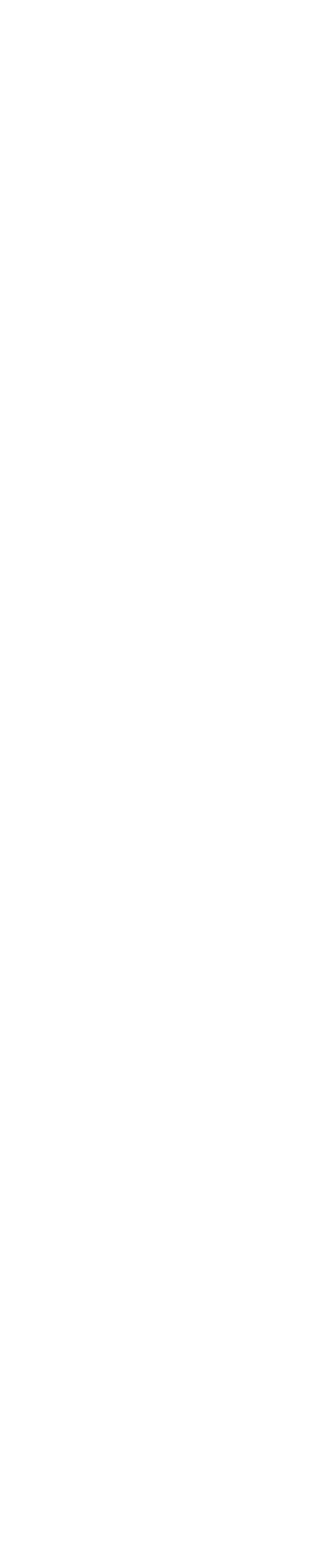
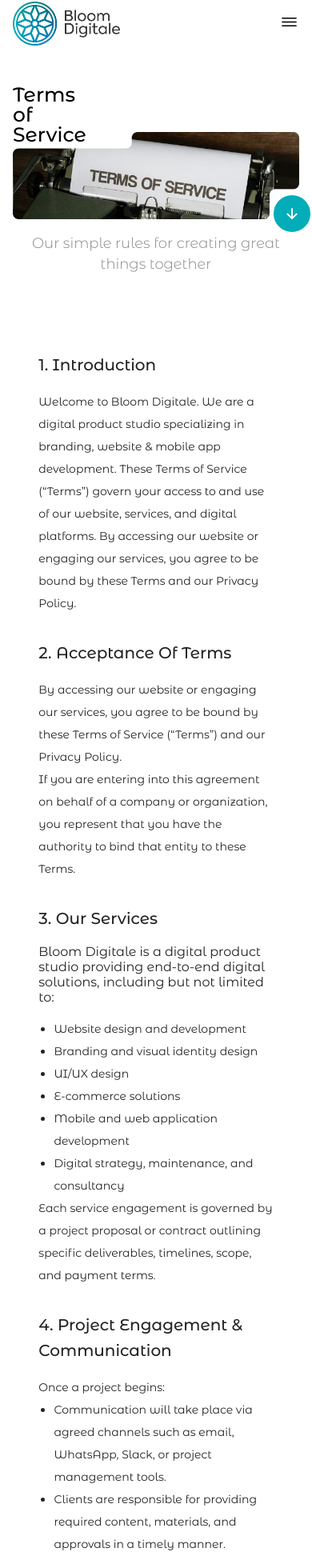
Before and after one commit to Yole-dev/bloom-revamped, a React (Create React App) app: page /terms_of_service in a window 390 px wide. Before the commit this address had no page. Shown: the part 14-1964 px from the top of the page at 80% size. Before the commit the page ends 844 px from the top, so only its background shows below. Built offline with nearby package versions, Linux system fonts and the light colour scheme.

Commit message:
Done creating all newly added pages and made them responsive, moving on to review all prior changes made

```diff
--- a/src/App.js
+++ b/src/App.js
@@ -13,6 +13,7 @@ import MobileAppDevelopment from "./pages/MobileAppDevelopment";
 import UiUx from "./pages/UiUx";
 import Ecommerce from "./pages/Ecommerce";
 import PrivacyPolicy from "./pages/PrivacyPolicy";
+import TermsOfService from "./pages/TermsOfService";
 
 // Temproarily removed this page because it's currently not needed
 // import RequestACall from "./pages/RequestACall";
@@ -133,6 +134,15 @@ export default function App() {
               }
             />
 
+            <Route
+              path="/terms_of_service"
+              element={
+                <Layout>
+                  <TermsOfService />
+                </Layout>
+              }
+            />
+
             {/* Temproarily removed this page route because it's currently not needed */}
 
             {/* <Route
--- a/src/components/Layout.js
+++ b/src/components/Layout.js
@@ -344,7 +344,7 @@ function FooterCopyrightText() {
       </span>
       <span>
         All rights reserved <Link to="/privacy_policy">Privacy policy</Link>,
-        Terms of service.
+        <Link to="/terms_of_service">Terms of service</Link> .
       </span>
     </p>
   );
--- a/src/index.css
+++ b/src/index.css
@@ -1447,7 +1447,7 @@ textarea:focus {
 
 .bloom-policy > div > p > ul {
   list-style-type: disc;
-  margin-left: 0.7rem;
+  margin-left: 1.2rem;
 }
 
 .bloom-policy > div > p > ul li span {
@@ -1472,7 +1472,7 @@ textarea:focus {
 }
 
 .contact-us-header > p {
-  width: 266px;
+  width: 505px;
   align-self: end;
   font-size: 18px;
   font-weight: 300;
--- /dev/null
+++ b/src/pages/TermsOfService.js
@@ -0,0 +1,290 @@
+// imported animation components
+import PageAnimation from "../components/PageAnimation";
+import ComponentAnimation from "../components/ComponentAnimation";
+
+// imported page components
+import CircleButton from "../components/Circlebtn";
+
+// imported page image
+import image1 from "../assets/terms_of_service/termsImage1.png";
+
+export default function TermsOfService() {
+  return (
+    <PageAnimation className="contact-us-container">
+      <HeaderSection />
+      <MainSection />
+    </PageAnimation>
+  );
+}
+
+function HeaderSection() {
+  return (
+    <ComponentAnimation className="contact-us-header">
+      <p>Our simple rules for creating great things together</p>
+
+      <div className="contact-us-hero">
+        <p>Terms of Service</p>
+        <img src={image1} alt="" />
+        <CircleButton
+          fontSize={30}
+          height={100}
+          width={101}
+          className="contact-us-hero-circle"
+        >
+          <ion-icon name="arrow-down-outline"></ion-icon>
+        </CircleButton>
+      </div>
+    </ComponentAnimation>
+  );
+}
+
+function MainSection() {
+  return (
+    <ComponentAnimation className="bloom-policy">
+      <div>
+        <p>1. introduction</p>
+
+        <p>
+          Welcome to Bloom Digitale. We are a digital product studio
+          specializing in branding, website & mobile app development. These
+          Terms of Service (“Terms”) govern your access to and use of our
+          website, services, and digital platforms. By accessing our website or
+          engaging our services, you agree to be bound by these Terms and our
+          Privacy Policy.
+        </p>
+      </div>
+
+      <div>
+        <p>2. Acceptance of Terms </p>
+
+        <p>
+          By accessing our website or engaging our services, you agree to be
+          bound by these Terms of Service (“Terms”) and our Privacy Policy.{" "}
+          <br />
+          If you are entering into this agreement on behalf of a company or
+          organization, you represent that you have the authority to bind that
+          entity to these Terms.
+        </p>
+      </div>
+
+      <div>
+        <p>3. our services</p>
+
+        <p>
+          Bloom Digitale is a digital product studio providing end-to-end
+          digital solutions, including but not limited to:
+        </p>
+
+        <p>
+          <ul>
+            <li>Website design and development</li>
+            <li>Branding and visual identity design</li>
+            <li>UI/UX design</li>
+            <li>E-commerce solutions</li>
+            <li>Mobile and web application development</li>
+            <li>Digital strategy, maintenance, and consultancy</li>
+          </ul>
+          Each service engagement is governed by a project proposal or contract
+          outlining specific deliverables, timelines, scope, and payment terms.
+        </p>
+      </div>
+
+      <div>
+        <p>4. project engagement & communication</p>
+
+        <p>
+          Once a project begins:
+          <ul>
+            <li>
+              Communication will take place via agreed channels such as email,
+              WhatsApp, Slack, or project management tools.
+            </li>
+            <li>
+              Clients are responsible for providing required content, materials,
+              and approvals in a timely manner.
+            </li>
+            <li>
+              Delays in feedback or content delivery may result in timeline
+              adjustments.
+            </li>
+          </ul>
+        </p>
+      </div>
+
+      <div>
+        <p>5. payments & refunds </p>
+
+        <p>
+          <ul>
+            <li>All fees are outlined in the approved proposal or invoice.</li>
+            <li>
+              A minimum 50% upfront payment is required before work begins,
+              unless otherwise stated.
+            </li>
+            <li>
+              The remaining balance is due upon project completion and before
+              final delivery or handover.
+            </li>
+            <li>
+              Payments are non-refundable once work has commenced, as time and
+              resources are immediately allocated.
+            </li>
+
+            <li>
+              If a project is paused or cancelled by the client, payment for all
+              completed work remains due.
+            </li>
+          </ul>
+        </p>
+      </div>
+
+      <div>
+        <p>6. intellectual property </p>
+
+        <p>
+          <ul>
+            <li>
+              All work created by Bloom Digitale remains our property until full
+              payment is received.
+            </li>
+            <li>
+              Upon full payment, ownership of the final approved deliverables
+              transfers to the client.
+            </li>
+
+            <li>
+              Bloom Digitale retains the right to display completed projects in
+              our portfolio or marketing materials unless otherwise agreed in
+              writing.
+            </li>
+          </ul>
+        </p>
+      </div>
+
+      <div>
+        <p>7. client responsibilities</p>
+
+        <p>
+          Clients agree to:
+          <ul>
+            <li>Provide accurate, complete, and timely information.</li>
+            <li>
+              Ensure they have the appropriate rights or licenses for all
+              materials supplied.
+            </li>
+            <li>
+              Review deliverables promptly and communicate feedback clearly.
+            </li>
+          </ul>
+          Bloom Digitale is not responsible for delays caused by incomplete
+          information or delayed responses from the client.
+        </p>
+      </div>
+
+      <div>
+        <p>8. revision & scope changes</p>
+
+        <p>
+          <ul>
+            <li>
+              Each project includes a defined number of revision rounds as
+              outlined in the proposal.
+            </li>
+
+            <li>
+              Requests beyond the agreed scope or revision limit may incur
+              additional fees.
+            </li>
+
+            <li>
+              Significant changes after design approval may be treated as a new
+              project.
+            </li>
+          </ul>
+        </p>
+      </div>
+
+      <div>
+        <p>9. third-Party tools & services</p>
+
+        <p>
+          We may use third-party platforms such as hosting providers, analytics
+          tools, or payment processors. Bloom Digitale is not responsible for:
+          <ul>
+            <li>
+              Downtime, errors, or service interruptions caused by third
+              parties.
+            </li>
+            <li>Changes to third-party pricing or terms.</li>
+          </ul>
+        </p>
+      </div>
+
+      <div>
+        <p>10. limitation of liability </p>
+
+        <p>
+          To the maximum extent permitted by law, Bloom Digitale shall not be
+          liable for:
+          <ul>
+            <li>Indirect, incidental, or consequential damages</li>
+            <li>Loss of profits, data, or business opportunities</li>
+            <li>Delays caused by circumstances beyond our control</li>
+          </ul>
+          Our total liability shall not exceed the amount paid for the specific
+          service giving rise to the claim.
+        </p>
+      </div>
+
+      <div>
+        <p>11. confidentiality</p>
+
+        <p>
+          All non-public information shared with us during a project will be
+          treated as confidential and will not be disclosed to third parties
+          except where required by law or necessary to complete the service.
+        </p>
+      </div>
+
+      <div>
+        <p>12. termination</p>
+
+        <p>
+          Either party may terminate a project with written notice. In the event
+          of termination:
+          <ul>
+            <li>
+              The client remains responsible for payment of all work completed
+              up to the termination date
+            </li>
+            <li>
+              Bloom Digitale reserves the right to withhold partially completed
+              work until outstanding payments are settled.
+            </li>
+          </ul>
+        </p>
+      </div>
+
+      <div>
+        <p>13. Updates to These Terms</p>
+
+        <p>
+          We may update these Terms from time to time. Any changes will be
+          posted on this page with an updated “Last updated” date.
+        </p>
+      </div>
+
+      <div>
+        <p>14. contact us</p>
+
+        <p>
+          If you have questions regarding these terms, please contact us at:
+          <ul>
+            <li>bloomdigitale@gmail.com</li>
+            <li>www.bloomdigitale.com</li>
+          </ul>
+        </p>
+      </div>
+    </ComponentAnimation>
+  );
+}
```
Also changed, not shown: src/assets/terms_of_service/termsImage1.png (added).
